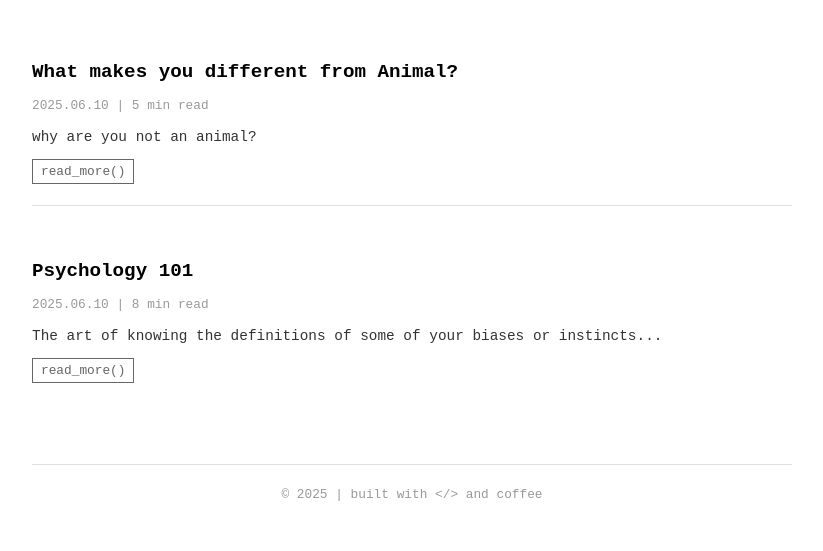
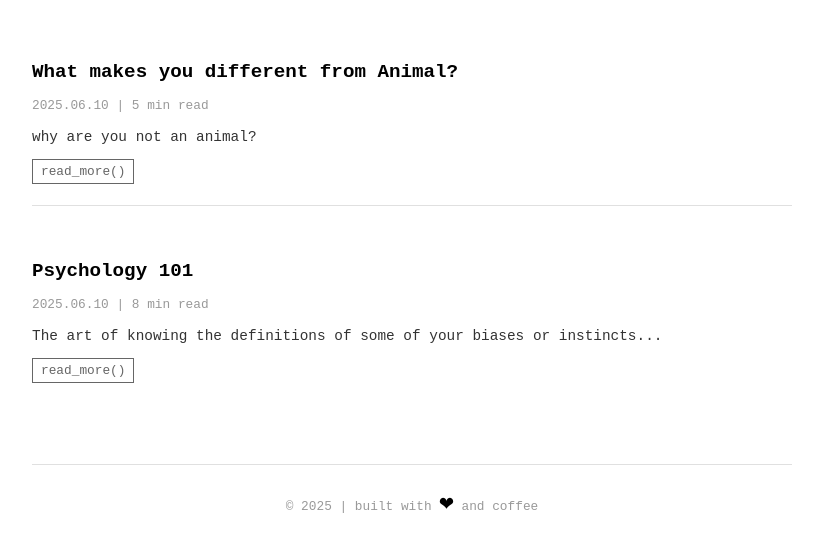
Before and after one commit to abhishek-kumawat-1/abhishek-kumawat-1.github.io, a plain HTML site: page index.html in a window 1280 px wide. Shown: the part 149-700 px from the top of the page, without its empty margins (228-1051 px from the left). Drawn offline with Linux system fonts and the light colour scheme.

Commit message:
Update index.html

```diff
--- a/index.html
+++ b/index.html
@@ -181,7 +181,10 @@
 
     <div class="footer">
 <!--         <div>$ cat /dev/thoughts > blog.txt</div> -->
-        <div>© 2025 | built with &lt;/&gt; and coffee</div>
+        <div>© 2025 | built with
+            <span style="font-size: 24px; color: black;">❤</span>
+
+            and coffee</div>
     </div>
 
     <script>
```
